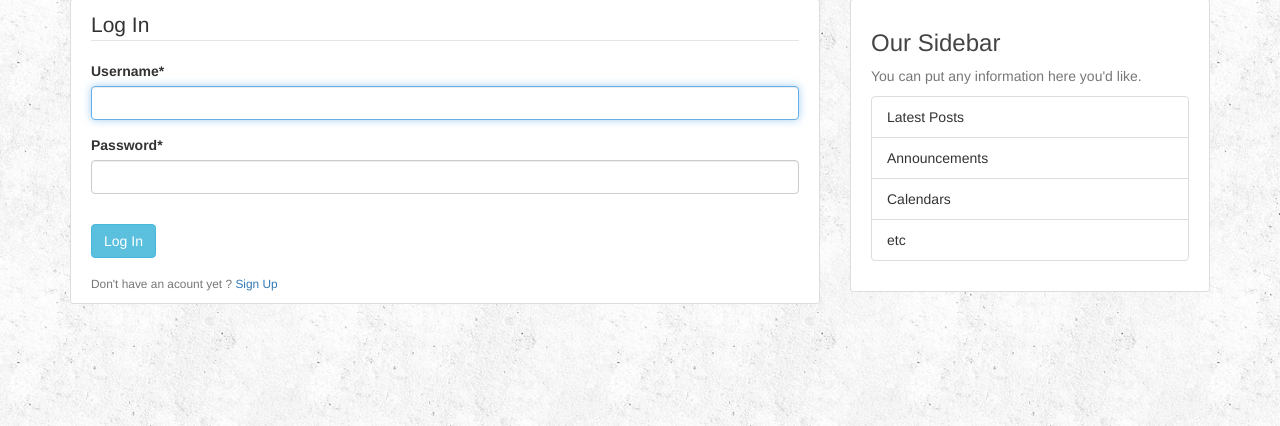
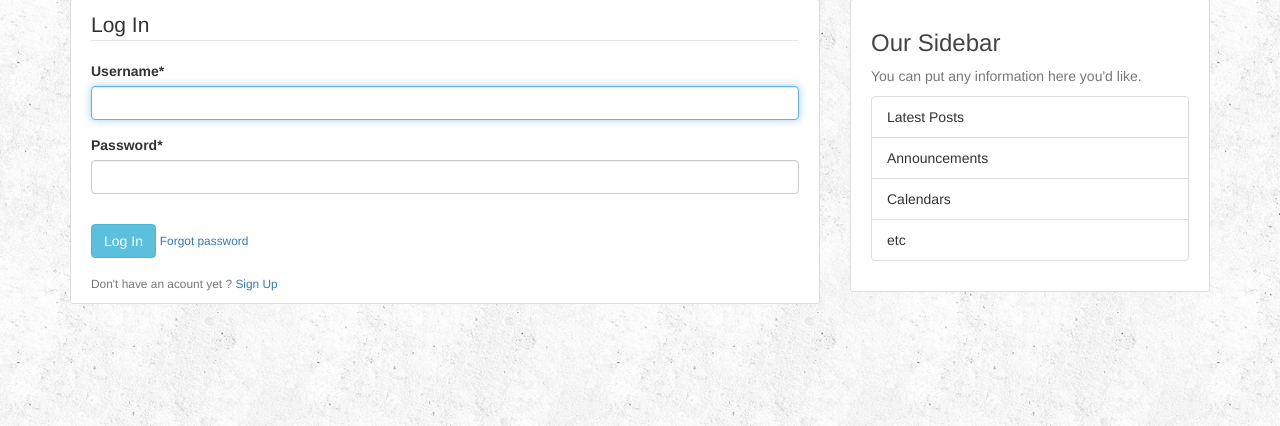
Before and after one commit to mohsen-ameli/Persian-Empire, a Django app: page /login/ in a window 1280 px wide. Shown: the part 71-497 px from the top of the page. Run offline with Django 3.2, Linux system fonts and the light colour scheme; some libraries are stand-ins or nearby versions.

Commit message:
password reset UPDATED

```diff
--- a/users/templates/users/login.html
+++ b/users/templates/users/login.html
@@ -12,6 +12,9 @@
       </fieldset>
       <div class="form-group">
         <button class="btn btn-info" type="submit">Log In</button>
+        <small class="text-muted">
+          <a href="{% url 'password_reset' %}">Forgot password</a>
+        </small>
       </div>
     </form>
     <div class="boarder-top pt-3">
```
